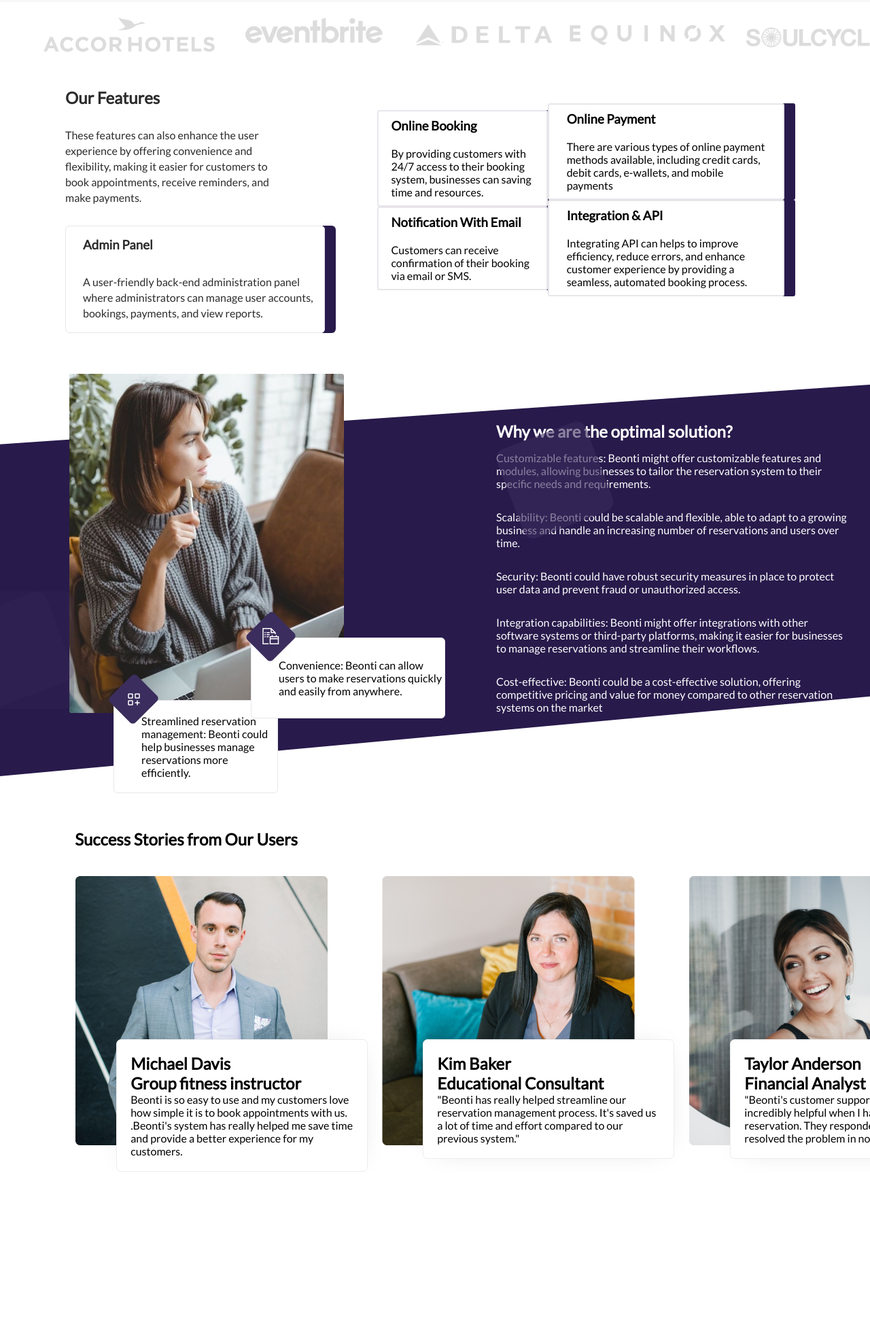
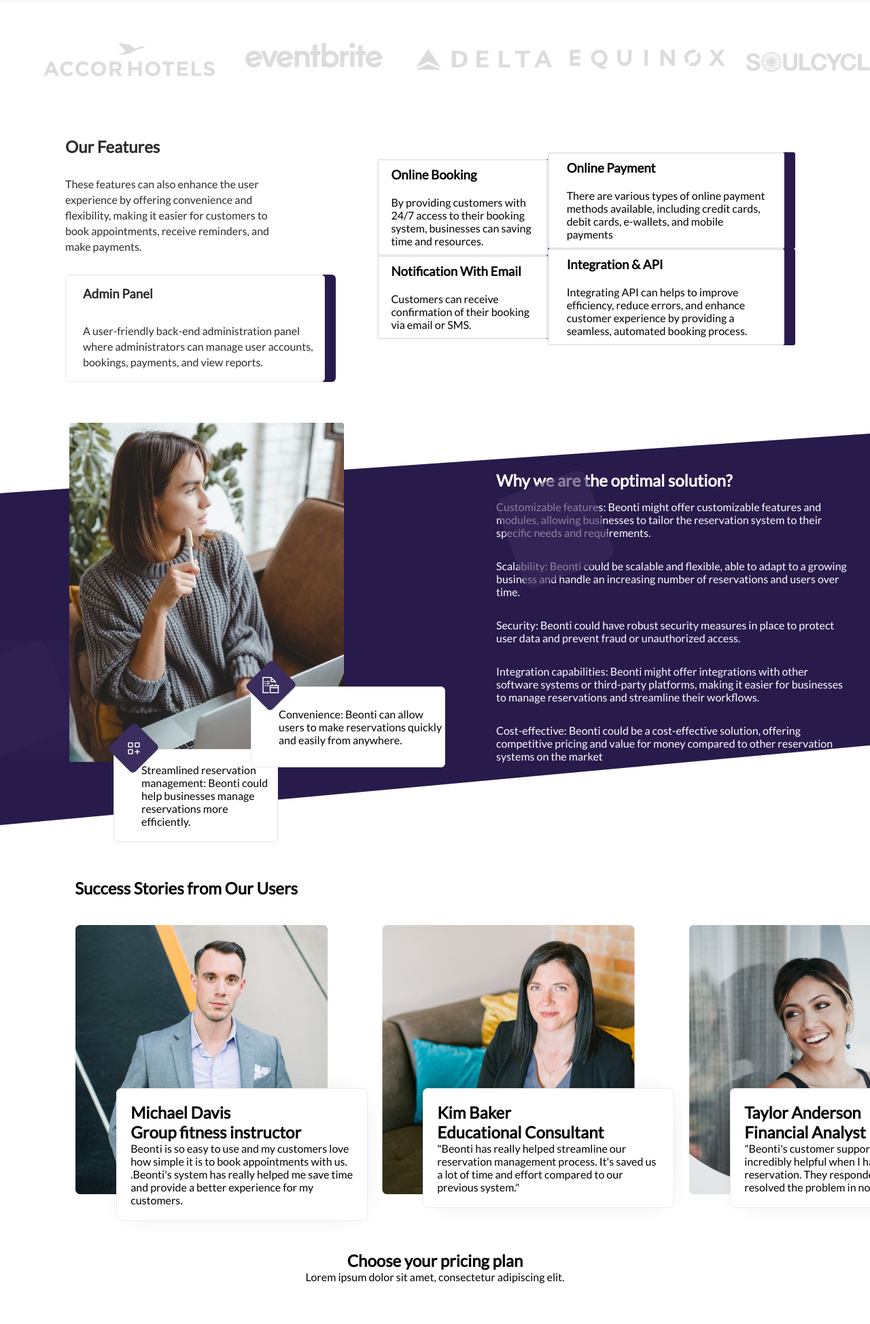
Before and after one commit to aliyavarguluzada/Beonti, a plain HTML site: page index.html in a window 1280 px wide. Shown: the part 628-2576 px from the top of the page at 68% size. Before the commit the page ends 2352 px from the top, so only its background shows below. Drawn offline with Linux system fonts and the light colour scheme.

Commit message:
changes in sponsors

```diff
--- a/css/style.css
+++ b/css/style.css
@@ -324,6 +324,10 @@
     gap: 20px;
 
 }
+.sponsors img {
+    aspect-ratio: 3/2;
+    object-fit: contain;
+}
 
 /* .sponsors img:nth-child(1) {
     width: 252px;
@@ -592,3 +596,20 @@
 }
 
 /* users */
+
+/* price */
+.prices {
+    padding: 40px;
+
+}
+
+.plan {
+    padding: 20px 0px;
+    text-align: center;
+}
+
+.bundle {
+
+}
+
+/* price */
--- a/index.html
+++ b/index.html
@@ -234,6 +234,26 @@
         </div>
     </div>
     <!-- users -->
+
+
+    <!-- price -->
+    <div class="prices">
+        <div class="plan">
+            <h2>Choose your pricing plan</h2>
+            <p>Lorem ipsum dolor sit amet, consectetur adipiscing elit.</p>
+        </div>
+
+        <div class="bundles">
+            <div class="bundle bundle-1"></div>
+            <div class="bundle bundle-2"></div>
+            <div class="bundle bundle-3"></div>
+        </div>
+    </div>
+
+
+
+
+    <!-- price -->
     <script src="/js/main.js"></script>
 </body>
 
```
